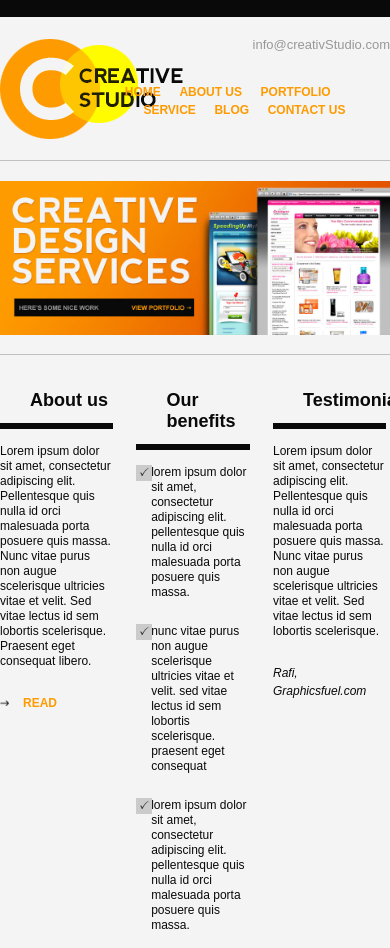
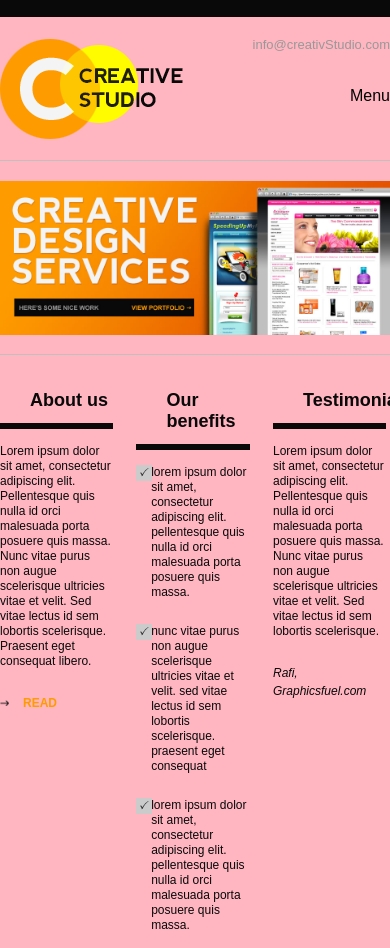
Before and after one commit to fbarqueroz/Psd-to-HTML-CreativeStudio, a website: page index.html in a window 390 px wide. Shown: the top 948 px of the page. Drawn offline with Linux system fonts and the light colour scheme.

Commit message:
@media, responsive

```diff
--- a/index.html
+++ b/index.html
@@ -31,6 +31,7 @@
 					<li><a href="">Blog</a></li>
 					<li><a href="">Contact us</a></li>
 				</ul>
+				<span class="nav_responsive">Menu</span>
 			</div>
 		</div>
 
--- a/sass/partials/_header.scss
+++ b/sass/partials/_header.scss
@@ -43,3 +43,7 @@
         text-transform: uppercase;
     }
 }
+
+.nav_responsive {
+    display: none;
+}
--- /dev/null
+++ b/sass/partials/movile.scss
@@ -0,0 +1,5 @@
+@media (max-width:777px) {
+    body {
+    background-color: lightpink;
+    }
+};
--- /dev/null
+++ b/sass/partials/tablet.scss
@@ -0,0 +1,14 @@
+@media (max-width: 1023px) {
+    body {
+    background-color: lightgreen;
+    }
+    #nav-list {
+        display: none;
+
+    }
+    .nav_responsive {
+        float: right;
+        display: block;
+        padding-top: 50px;
+    }
+};
--- a/sass/slyles.scss
+++ b/sass/slyles.scss
@@ -14,5 +14,9 @@
 //Mixin
 @import 'config/mixin';
 
-//Globa
+//Global
 @import 'config/global';
+
+//@Media
+@import 'partials/tablet.scss';
+@import 'partials/movile.scss';
```
Also changed, not shown: css/partials/tablet.css (added), css/slyles.css.
